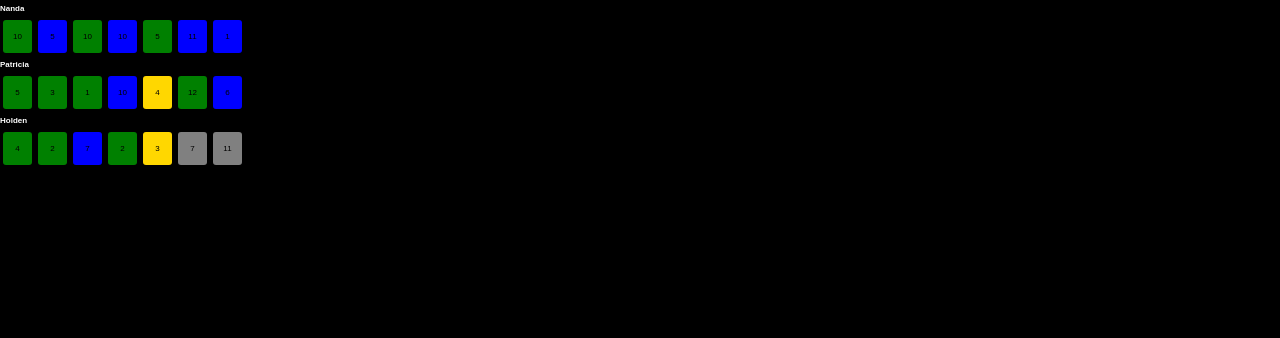
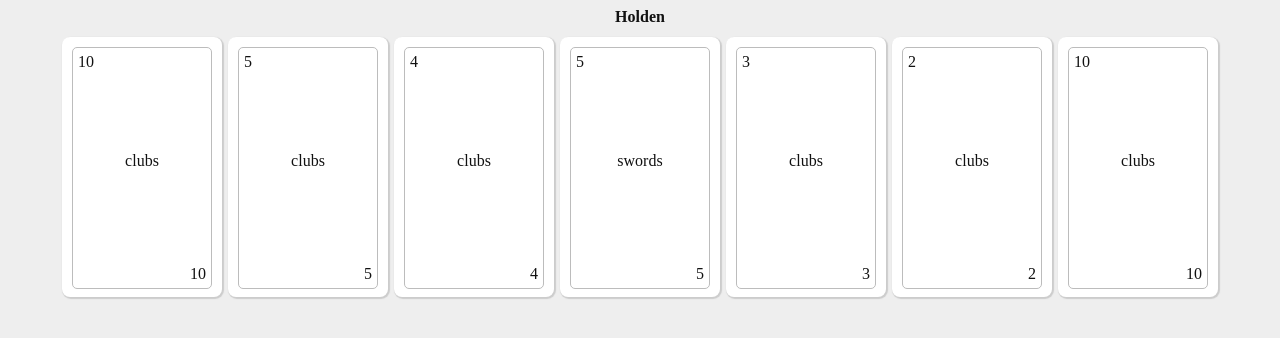
Before and after one commit to balaclark/Stacked, a plain HTML site: page cc.html in a window 1280 px wide. Drawn offline with Linux system fonts and the light colour scheme.

Commit message:
very basic card shapes

```diff
--- a/cc.html
+++ b/cc.html
@@ -24,7 +24,11 @@
 	data-suit="{{ suit }}"
 	data-value="{{ value }}"
 >
-	{{ value }}
+	<div>
+		<div class="value">{{ value }}</div>
+		<div class="type">{{ suit }}</div>
+		<div class="value">{{ value }}</div>
+	</div>
 </li>
 </script>
 
@@ -50,8 +54,6 @@ $(function () {
 				decks: 2
 			}),
 			players: new Stacked.Collection.Players([
-				{ name: 'Nanda'},
-				{ name: 'Patricia' },
 				{ name: 'Holden' }
 			])
 		})
--- a/css/cc.css
+++ b/css/cc.css
@@ -1,15 +1,17 @@
 
 body {
-	background-color: black;
+	background-color: #eee;
 }
 
 h4 {
-	color: white;
 	margin: .5em 0;
 }
 
 .game {
-	font-size: 8px;
+	font-size: 16px;
+	font-family: "Times New Roman", serif;
+	color: #111;
+	text-align: center;
 }
 
 .game .hand {
@@ -21,36 +23,64 @@ h4 {
 .game .card,
 .game .card-drop-target {
 	display: inline-block;
-	width: 25px;
-	border-radius: 3px;
+	width: 140px;
+	height: 240px;
+	background-color: #fff;
+	border-radius: 8px;
 	margin: 3px;
-	padding: 10px 0;
+	padding: 10px;
 	text-align: center;
-	border: solid 2px transparent;
+}
+
+.game .card {
+	box-shadow: 1px 1px 1px 1px #ccc;
+}
+
+.game .card > div {
+	border-radius: 5px;
+	border: solid 1px #bcbcbc;
+	height: 100%;
+	position: relative;
+}
+
+.game .card .value,
+.game .card .type {
+	padding: 5px;
+}
+
+.game .card .value {
+	position: absolute;
+}
+
+.game .card .type {
+	padding: 75% 0;
+}
+
+.game .card .value:first-child {
+	text-align: left;
+}
+
+.game .card .value:last-child {
+	bottom: 0;
+	right: 0;
 }
 
 .game .card-drop-target {
 	background-color: transparent;
-	border-style: dashed;
-	border-color: orange;
 }
 
 .game .card-drop-target:after {
-	content: "&nbsp;";
+	content: ".";
 }
 
 .game.spanish .card.cups {
-	background-color: gray;
 }
 
 .game.spanish .card.clubs {
-	background-color: green;
 }
 
 .game.spanish .card.coins {
-	background-color: gold;
 }
 
 .game.spanish .card.swords {
-	background-color: blue;
 }
```
